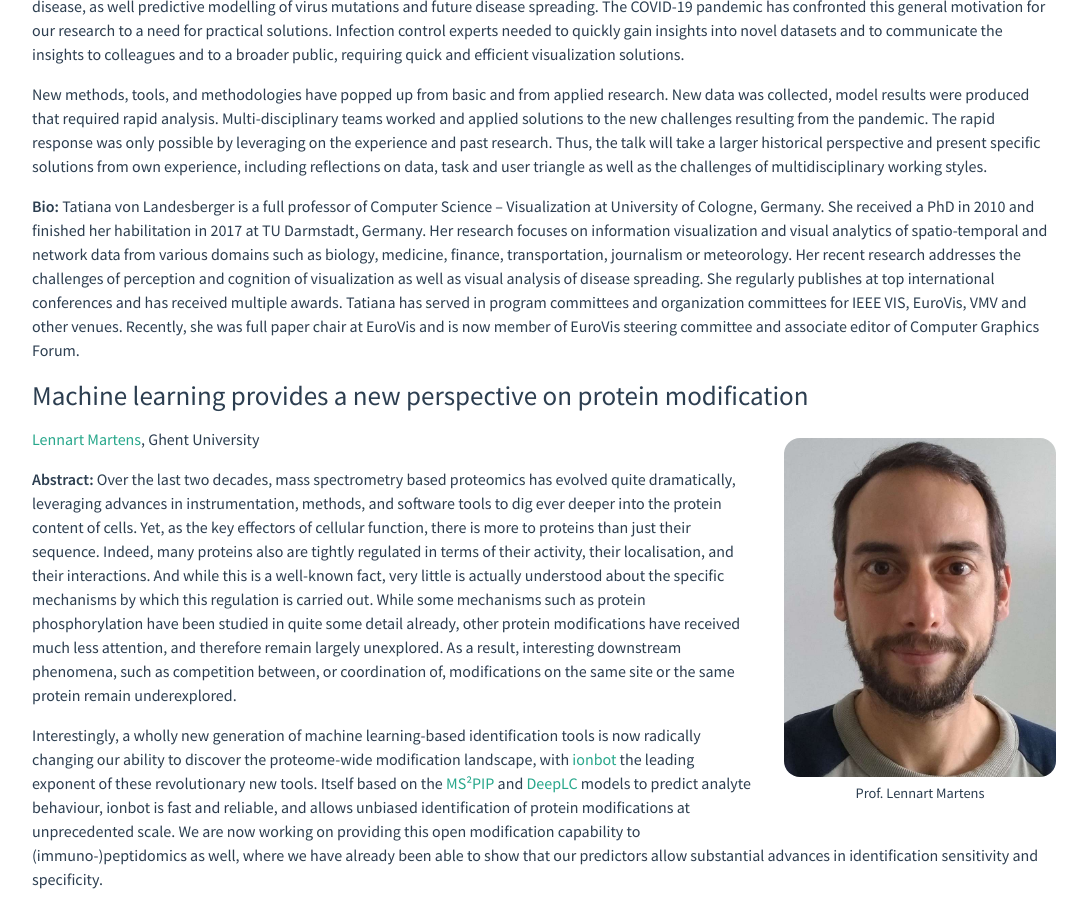
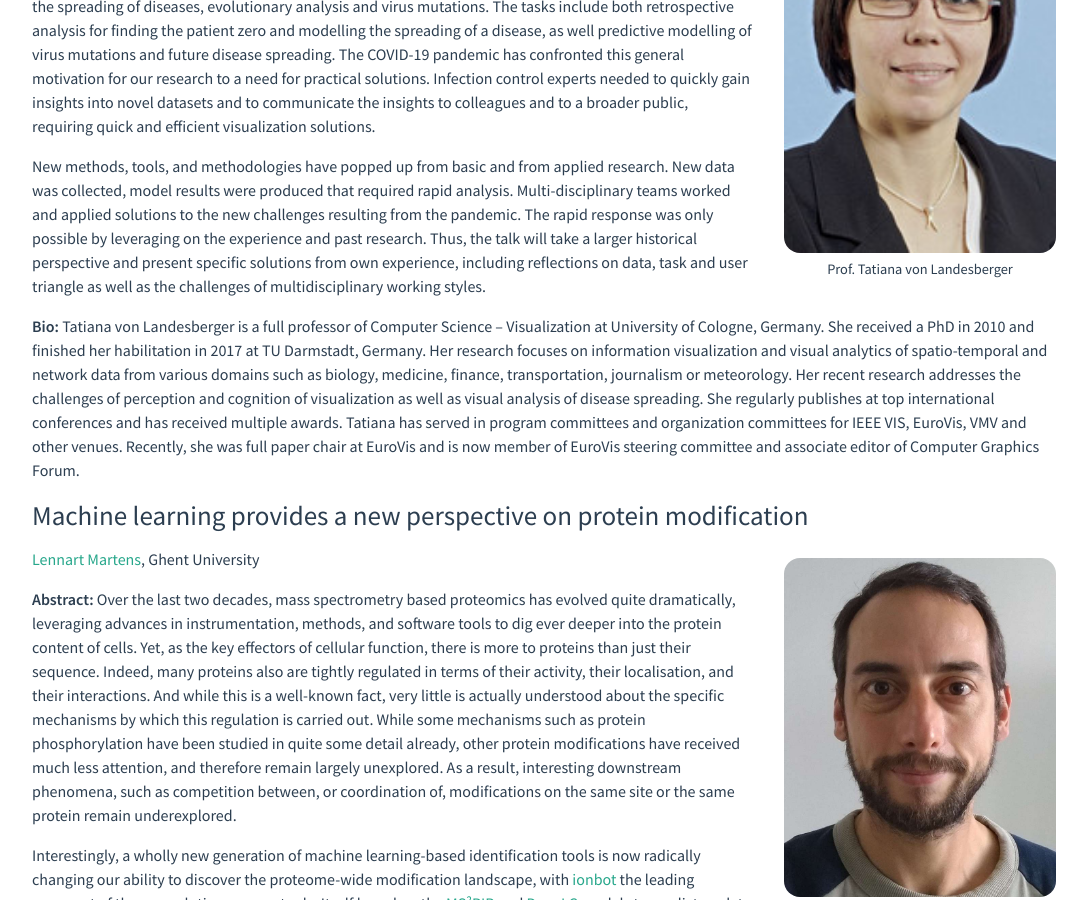
Before and after one commit to foreveremain/2024, a Jekyll site: the page built from program_ismb.md, in a window 1280 px wide and 900 px high, scrolled down 565 px. Shown: the whole window, without its empty margins (96-1183 px from the left). Built offline with Jekyll 4.4.1, drawn with Linux system fonts in a browser that asks for light colours.

Commit message:
add Tatiana's photo

```diff
--- a/program_ismb.md
+++ b/program_ismb.md
@@ -13,6 +13,11 @@ back_url: ismb
 ## Invited Speakers
 
 ### Once upon a time in Bio-Medical Data Visualization: Reflections on Research Before and During Pandemic
+
+<figure class="speaker-photo">
+    <img src="{{ site.baseurl }}/images/speakers/tatiana_von_landesberger.jpg" alt="Tatiana von Landesberger" />
+    <figcaption>Prof. Tatiana von Landesberger</figcaption>
+</figure>
 
 [Tatiana von Landesberger](https://visva.cs.uni-koeln.de/landesberger),
 University of Cologne
```
Also changed, not shown: images/speakers/tatiana_von_landesberger.jpg (added).
